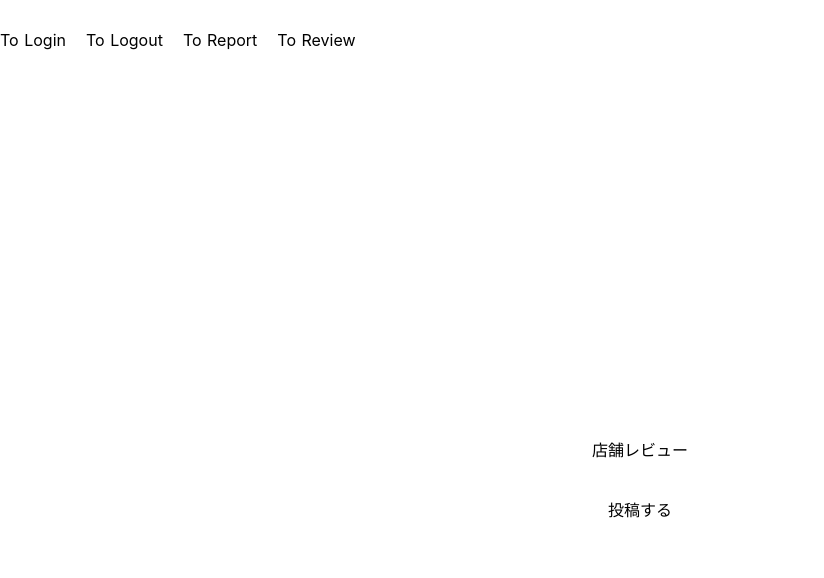
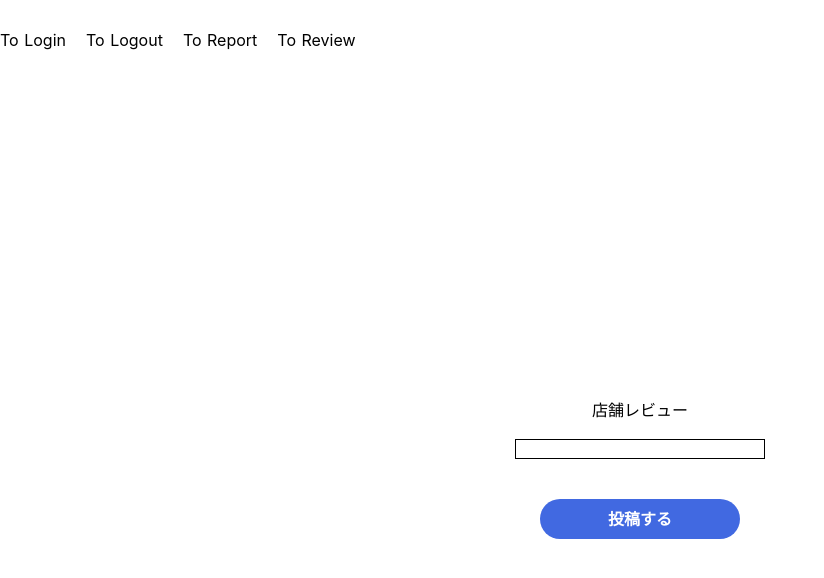
Before and after one commit to kanade0404/bita-hackathon-client, a Nuxt app: page /report in a window 1280 px wide. Shown: the top 578 px of the page, without its empty margins (0-824 px from the left). Built offline with nearby package versions, Linux system fonts and the light colour scheme.

Commit message:
fix: スタイル調整

```diff
--- a/pages/index.vue
+++ b/pages/index.vue
@@ -69,6 +69,8 @@ ul {
 }
 
 .top__heading {
+  font-size: 28px;
+  font-weight: bold;
   margin-bottom: 20px;
   text-align: left;
   color: #dc1214;
--- a/pages/report.vue
+++ b/pages/report.vue
@@ -1,14 +1,19 @@
 <template>
   <main class="report">
     <div class="container">
-      <form action="" method="post">
-        <fieldset class="reviewForm">
-          <legend>店舗レビュー</legend>
-          <input type="textarea" name="content" value="" />
+      <form class="reviewForm" action="" method="post">
+        <fieldset class="reviewForm__item">
+          <legend class="reviewForm__title">店舗レビュー</legend>
+          <input
+            type="textarea"
+            name="content"
+            value=""
+            class="reviewForm__inputTextarea"
+          />
         </fieldset>
         <input type="hidden" name="userId" value="" />
         <input type="hidden" name="reviewId" value="" />
-        <button type="submit">投稿する</button>
+        <button class="reviewForm__submitButton" type="submit">投稿する</button>
       </form>
     </div>
   </main>
@@ -18,7 +23,7 @@
 export default {}
 </script>
 
-<style scoped>
+<style lang="scss" scoped>
 .container {
   margin: 0 auto;
   min-height: 100vh;
@@ -31,4 +36,28 @@ export default {}
 .reviewForm {
   margin-bottom: 20px;
 }
+
+.reviewForm__item {
+  display: flex;
+  align-items: center;
+}
+
+.reviewForm__title {
+  margin-bottom: 20px;
+}
+
+.reviewForm__inputTextarea {
+  border: 1px solid #000;
+  width: 100%;
+}
+
+.reviewForm__submitButton {
+  margin-top: 40px;
+  background-color: #4169e1;
+  width: 200px;
+  height: 40px;
+  color: #fff;
+  border-radius: 100px;
+  font-weight: bold;
+}
 </style>
```
Also changed, not shown: assets/css/reset.css (+14 -1 lines).
